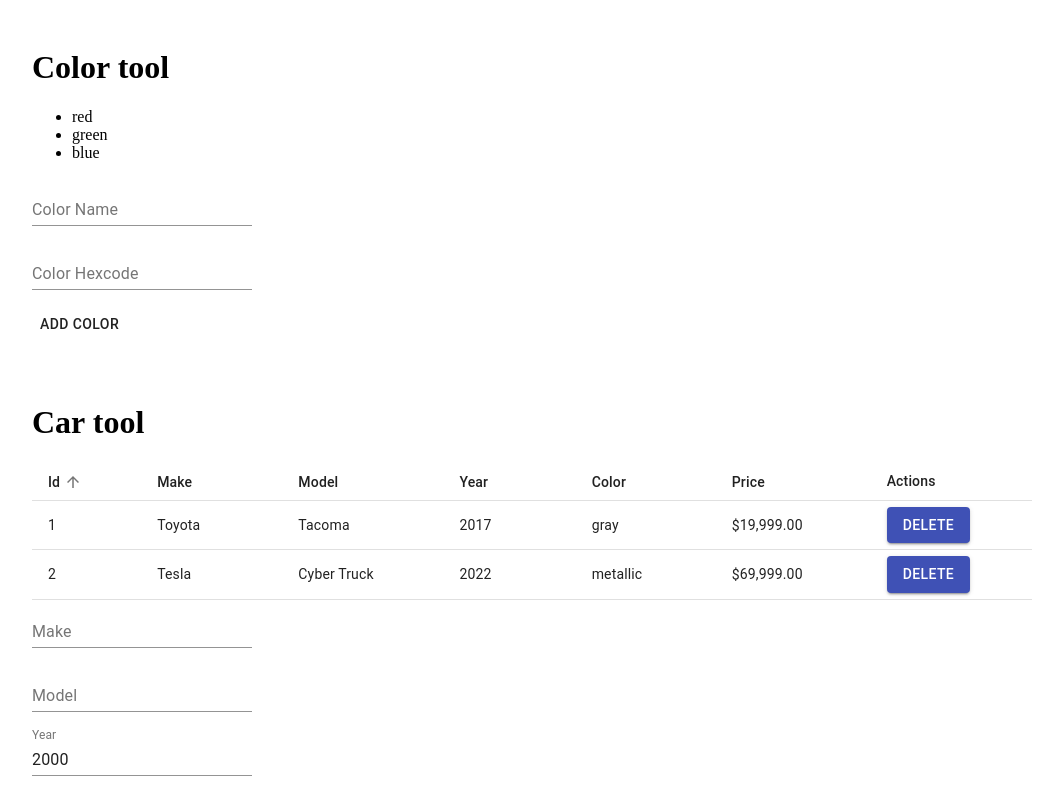
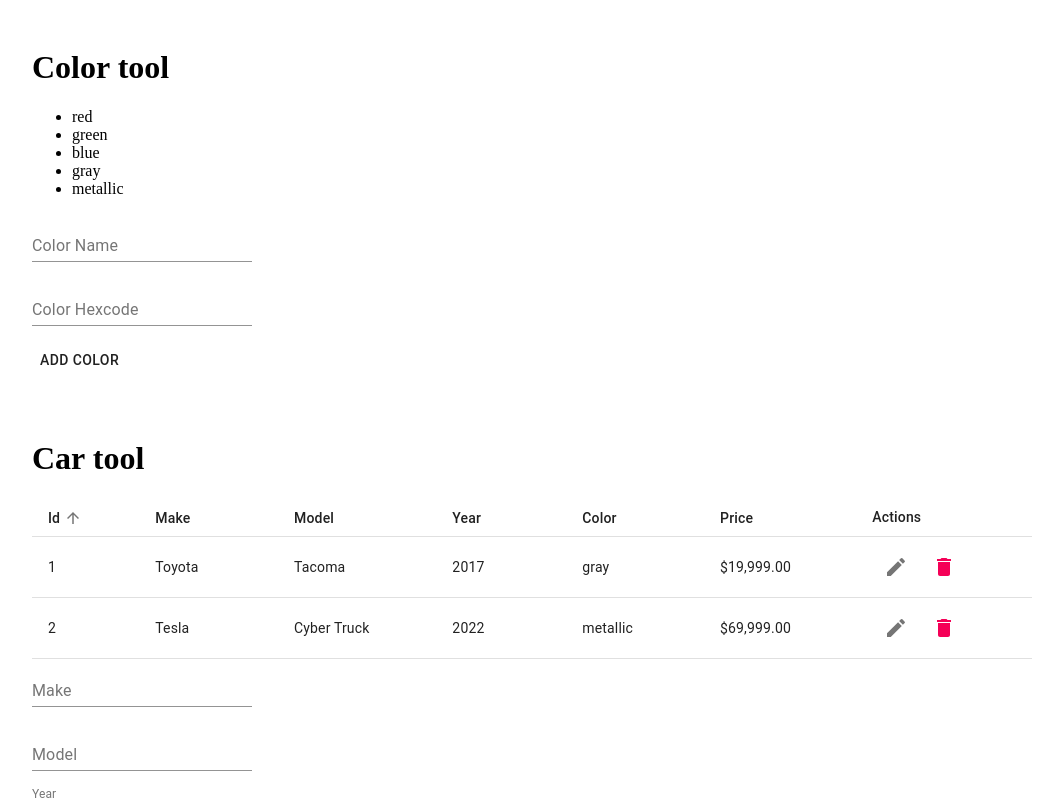
Before and after one commit to ormagomy/fe-bootcamp-09142020, a React (Create React App) app: page / in a window 1280 px wide. Shown: the top 800 px of the page, without its empty margins (16-1079 px from the left). Built offline with nearby package versions, Linux system fonts and the light colour scheme.

Commit message:
Exercise 10: editable car table

```diff
--- a/package.json
+++ b/package.json
@@ -4,6 +4,7 @@
   "private": true,
   "dependencies": {
     "@material-ui/core": "^4.11.0",
+    "@material-ui/icons": "^4.9.1",
     "@testing-library/jest-dom": "^4.2.4",
     "@testing-library/react": "^9.5.0",
     "@testing-library/user-event": "^7.2.1",
--- /dev/null
+++ b/src/components/CarEditRow.tsx
@@ -0,0 +1,68 @@
+import React, { ChangeEvent, useState } from 'react';
+import { IconButton, TableRow, TableCell, TextField, Select, MenuItem } from '@material-ui/core';
+import { Save, Cancel } from '@material-ui/icons';
+
+import { Car } from '../models/Cars';
+import { Color } from '../models/Colors';
+
+type CarEditRowProps = {
+    car: Car;
+    colors: Color[];
+    onCancel: () => void;
+};
+
+export function CarEditRow({ car, onCancel, colors }: CarEditRowProps) {
+    const cancel = () => onCancel();
+    const [carForm, setCarForm] = useState(car);
+
+    const updateCarForm = (e: ChangeEvent<HTMLInputElement>) => {
+        setCarForm({
+            ...carForm,
+            [e.target.name]: e.target.value,
+        });
+    };
+
+    const updateColorValue = (event: React.ChangeEvent<{ value: unknown }>) => {
+        setCarForm({
+            ...carForm,
+            color: event.target.value as string,
+        });
+    };
+
+    return (
+        <TableRow>
+            <TableCell>{car.id}</TableCell>
+
+            <TableCell>
+                <TextField name="make" value={carForm.make} onChange={updateCarForm} />
+            </TableCell>
+            <TableCell>
+                <TextField name="model" value={carForm.model} onChange={updateCarForm} />
+            </TableCell>
+            <TableCell>
+                <TextField name="year" value={carForm.year} onChange={updateCarForm} />
+            </TableCell>
+            <TableCell>
+                <Select name="color" value={carForm.color} onChange={updateColorValue}>
+                    {colors.map((color) => (
+                        <MenuItem key={color.id} value={color.name}>
+                            {color.name}
+                        </MenuItem>
+                    ))}
+                </Select>
+            </TableCell>
+            <TableCell>
+                <TextField name="price" value={carForm.price} onChange={updateCarForm} />
+            </TableCell>
+
+            <TableCell>
+                <IconButton onClick={() => {}}>
+                    <Save />
+                </IconButton>
+                <IconButton onClick={cancel}>
+                    <Cancel />
+                </IconButton>
+            </TableCell>
+        </TableRow>
+    );
+}
--- a/src/components/CarForm.tsx
+++ b/src/components/CarForm.tsx
@@ -22,7 +22,7 @@ export type CarFormProps = {
     onSubmitCar: (carFormData: CarFormData) => void;
 };
 
-export function CarForm(props: CarFormProps) {
+export function CarForm({ buttonText, onSubmitCar }: CarFormProps) {
     const emptyCarForm = {
         make: '',
         model: '',
@@ -40,20 +40,20 @@ export function CarForm(props: CarFormProps) {
     };
 
     const submitCar = () => {
-        props.onSubmitCar({ ...carForm });
+        onSubmitCar({ ...carForm });
         setCarForm(emptyCarForm);
     };
 
     return (
         <Grid container spacing={2}>
             {cells.map((cell) => (
-                <Grid item xs={12}>
+                <Grid item xs={12} key={cell.id}>
                     <TextField label={cell.label} onChange={updateCarForm} name={cell.id} value={carForm[cell.id as 'make' | 'model' | 'year' | 'color' | 'price']} />
                 </Grid>
             ))}
             <Grid item xs={12}>
                 <Button color="primary" variant="contained" onClick={submitCar}>
-                    {props.buttonText}
+                    {buttonText}
                 </Button>
             </Grid>
         </Grid>
--- a/src/components/CarTable.tsx
+++ b/src/components/CarTable.tsx
@@ -3,6 +3,8 @@ import { Table, TableBody, TableHead, TableRow, TableCell, TableSortLabel, makeS
 
 import { Car } from '../models/Cars';
 import { CarViewRow } from './CarViewRow';
+import { CarEditRow } from './CarEditRow';
+import {Color} from '../models/Colors';
 
 const useStyles = makeStyles({
     table: {
@@ -12,6 +14,7 @@ const useStyles = makeStyles({
 
 export type CarTableProps = {
     cars: Car[];
+    colors: Color[];
     onDeleteCar: (id: number) => void;
 };
 
@@ -53,11 +56,12 @@ function stableSort(cars: Car[], comparator: (a: Car, b: Car) => number) {
     return stabilizedThis.map((el) => el.car);
 }
 
-export function CarTable(props: CarTableProps) {
+export function CarTable({cars, colors, onDeleteCar}: CarTableProps) {
     const classes = useStyles();
 
     const [orderBy, setOrderBy] = useState(headCells[0].id);
     const [order, setOrder] = useState<orderType>('asc');
+    const [carToEdit, setCarToEdit] = useState<Car | null>(null);
 
     const handleSort = (id: string) => {
         if (id === 'actions') {
@@ -66,6 +70,10 @@ export function CarTable(props: CarTableProps) {
         const isAsc = orderBy === id && order === 'asc';
         setOrder(isAsc ? 'desc' : 'asc');
         setOrderBy(id);
+    };
+
+    const handleEditCar = (car: Car) => {
+        setCarToEdit(car);
     };
 
     return (
@@ -86,9 +94,13 @@ export function CarTable(props: CarTableProps) {
                 </TableRow>
             </TableHead>
             <TableBody>
-                {stableSort(props.cars, getComparator(order, orderBy)).map((car) => (
-                    <CarViewRow car={car} key={car.id} onDeleteCar={props.onDeleteCar} />
-                ))}
+                {stableSort(cars, getComparator(order, orderBy)).map((car) =>
+                    carToEdit === car ? (
+                        <CarEditRow car={car} key={car.id} onCancel={() => setCarToEdit(null)} colors={colors} />
+                    ) : (
+                        <CarViewRow car={car} key={car.id} onEditCar={handleEditCar} onDeleteCar={onDeleteCar} />
+                    )
+                )}
             </TableBody>
         </Table>
     );
--- a/src/components/CarTool.tsx
+++ b/src/components/CarTool.tsx
@@ -1,13 +1,15 @@
 import React, { useState } from 'react';
-import {makeStyles} from '@material-ui/core';
+import { makeStyles } from '@material-ui/core';
 
 import { Car } from '../models/Cars';
 import { CarForm, CarFormData } from './CarForm';
 import { CarTable } from './CarTable';
 import { ToolHeader } from './ToolHeader';
+import { Color } from '../models/Colors';
 
 export type CarToolProps = {
     cars: Car[];
+    colors: Color[];
 };
 
 const useStyles = makeStyles({
@@ -18,9 +20,9 @@ const useStyles = makeStyles({
     },
 });
 
-export function CarTool(props: CarToolProps) {
+export function CarTool({cars: defaultCars, colors}: CarToolProps) {
     const classes = useStyles();
-    const [cars, setCars] = useState([...props.cars]);
+    const [cars, setCars] = useState([...defaultCars]);
 
     const addCar = (carForm: CarFormData) => {
         setCars(
@@ -38,7 +40,7 @@ export function CarTool(props: CarToolProps) {
     return (
         <div className={classes.root}>
             <ToolHeader headerText="Car tool" />
-            <CarTable cars={cars} onDeleteCar={deleteCar} />
+            <CarTable cars={cars} colors={colors} onDeleteCar={deleteCar} />
             <CarForm buttonText="Add Car" onSubmitCar={addCar} />
         </div>
     );
--- /dev/null
+++ b/src/components/CarToolHoc.tsx
@@ -0,0 +1,26 @@
+import React, { useState } from 'react';
+
+import { CarTool } from './CarTool';
+import { Car } from '../models/Cars';
+import { ColorTool } from './ColorTool';
+import { Color } from '../models/Colors';
+
+type CarToolHocProps = {
+    cars: Car[];
+    colors: Color[];
+};
+
+export function CarToolHoc({ cars, colors: defaultColors }: CarToolHocProps) {
+    const [colors, setColors] = useState(defaultColors);
+
+    const addColor = (color: Color) => {
+        setColors(colors.concat(color));
+    };
+
+    return (
+        <>
+            <ColorTool colors={colors} onAddColor={addColor} />
+            <CarTool cars={cars} colors={colors} />
+        </>
+    );
+}
--- a/src/components/CarViewRow.tsx
+++ b/src/components/CarViewRow.tsx
@@ -1,10 +1,18 @@
 import React from 'react';
-import { Button, TableRow, TableCell } from '@material-ui/core';
+import { IconButton, TableRow, TableCell } from '@material-ui/core';
+import { Delete, Edit } from '@material-ui/icons';
 
 import { Car } from '../models/Cars';
 
-export function CarViewRow({ car, onDeleteCar }: { car: Car; onDeleteCar: (id: number) => void }) {
+type CarViewRowProps = {
+    car: Car;
+    onDeleteCar: (id: number) => void;
+    onEditCar: (car: Car) => void;
+};
+
+export function CarViewRow({ car, onDeleteCar, onEditCar }: CarViewRowProps) {
     const deleteCar = () => onDeleteCar(car.id);
+    const editCar = () => onEditCar(car);
 
     return (
         <TableRow>
@@ -20,9 +28,12 @@ export function CarViewRow({ car, onDeleteCar }: { car: Car; onDeleteCar: (id: n
                 }).format(car.price)}
             </TableCell>
             <TableCell>
-                <Button onClick={deleteCar} color="primary" variant="contained">
-                    Delete
-                </Button>
+                <IconButton onClick={editCar}>
+                    <Edit />
+                </IconButton>
+                <IconButton onClick={deleteCar} color="secondary">
+                    <Delete />
+                </IconButton>
             </TableCell>
         </TableRow>
     );
--- a/src/components/ColorTool.tsx
+++ b/src/components/ColorTool.tsx
@@ -1,4 +1,4 @@
-import React, { useState } from 'react';
+import React from 'react';
 import { makeStyles } from '@material-ui/core';
 import { ToolHeader } from './ToolHeader';
 import { Color } from '../models/Colors';
@@ -6,6 +6,7 @@ import { ColorForm, ColorFormData } from './ColorForm';
 
 export type ColorToolProps = {
     colors: Color[];
+    onAddColor: (color: Color) => void;
 };
 
 const useStyles = makeStyles({
@@ -16,17 +17,14 @@ const useStyles = makeStyles({
     },
 });
 
-export function ColorTool(props: ColorToolProps) {
-    const [colors, setColors] = useState([...props.colors]);
+export function ColorTool({ colors, onAddColor }: ColorToolProps) {
     const classes = useStyles();
 
     const addColor = (colorForm: ColorFormData) => {
-        setColors(
-            colors.concat({
-                id: Math.max(...colors.map((c) => c.id), 0) + 1,
-                ...colorForm,
-            })
-        );
+        onAddColor({
+            id: Math.max(...colors.map((c) => c.id), 0) + 1,
+            ...colorForm,
+        });
     };
 
     return (
--- a/src/index.tsx
+++ b/src/index.tsx
@@ -1,26 +1,21 @@
 import React from 'react';
 import ReactDOM from 'react-dom';
 
-import { CarTool } from './components/CarTool';
-import { Car } from "./models/Cars";
-import { ColorTool } from './components/ColorTool';
-import { Color } from "./models/Colors";
+import { CarToolHoc } from './components/CarToolHoc';
+import { Car } from './models/Cars';
+import { Color } from './models/Colors';
 
 const colorList: Color[] = [
-  { id: 1, name: 'red', hexcode: 'ff0000' },
-  { id: 2, name: 'green', hexcode: 'ff0000' },
-  { id: 3, name: 'blue', hexcode: 'ff0000' },
+    { id: 1, name: 'red', hexcode: 'ff0000' },
+    { id: 2, name: 'green', hexcode: 'ff0000' },
+    { id: 3, name: 'blue', hexcode: 'ff0000' },
+    { id: 4, name: 'gray', hexcode: 'ff0000' },
+    { id: 5, name: 'metallic', hexcode: 'ff0000' },
 ];
 
 const carList: Car[] = [
-  { id: 1, make: 'Toyota', model: 'Tacoma', year: 2017, color: 'gray', price: 19999 },
-  { id: 2, make: 'Tesla', model: 'Cyber Truck', year: 2022, color: 'metallic', price: 69999 },
+    { id: 1, make: 'Toyota', model: 'Tacoma', year: 2017, color: 'gray', price: 19999 },
+    { id: 2, make: 'Tesla', model: 'Cyber Truck', year: 2022, color: 'metallic', price: 69999 },
 ];
 
-ReactDOM.render(
-    <>
-        <ColorTool colors={colorList} />
-        <CarTool cars={carList} />
-    </>,
-    document.querySelector('#root')
-);
+ReactDOM.render(<CarToolHoc cars={carList} colors={colorList} />, document.querySelector('#root'));
```
Also changed, not shown: 1 other file (tests, documents, lock files or other folders).
